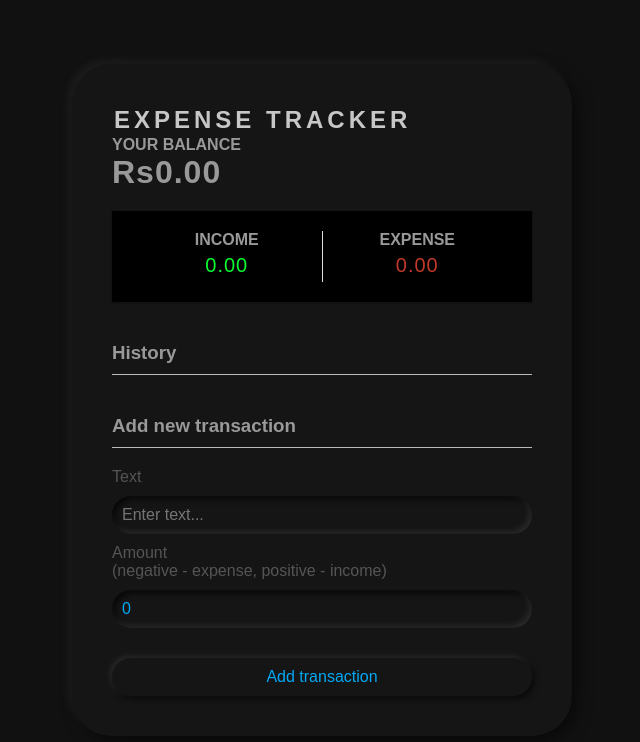
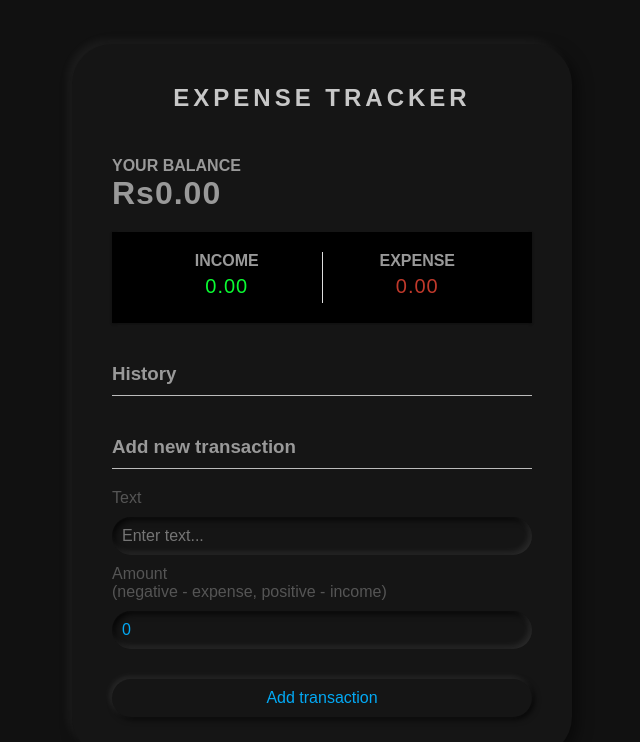
Before and after one commit to Saad-Ansari07/React-Expense-Tracker, a React (Create React App) app: page / in a window 1280 px wide. Shown: the top 742 px of the page, without its empty margins (318-958 px from the left). Built offline with nearby package versions, Linux system fonts and the light colour scheme.

Commit message:
Update App.css

```diff
--- a/src/App.css
+++ b/src/App.css
@@ -51,15 +51,19 @@ body {
     font-weight: 500px;
     text-transform: uppercase;
     letter-spacing: 4px;
-    align-items: center;
-    justify-content: center;
-    margin: 2px;
 }
 
 h1 {
   letter-spacing: 1px;
   margin: 0;
   color: #999;
+}
+
+h2 {
+  color: #999;
+  margin-bottom: 45px;
+  letter-spacing: 1px;
+  text-align: center;
 }
 
 h3 {
```
